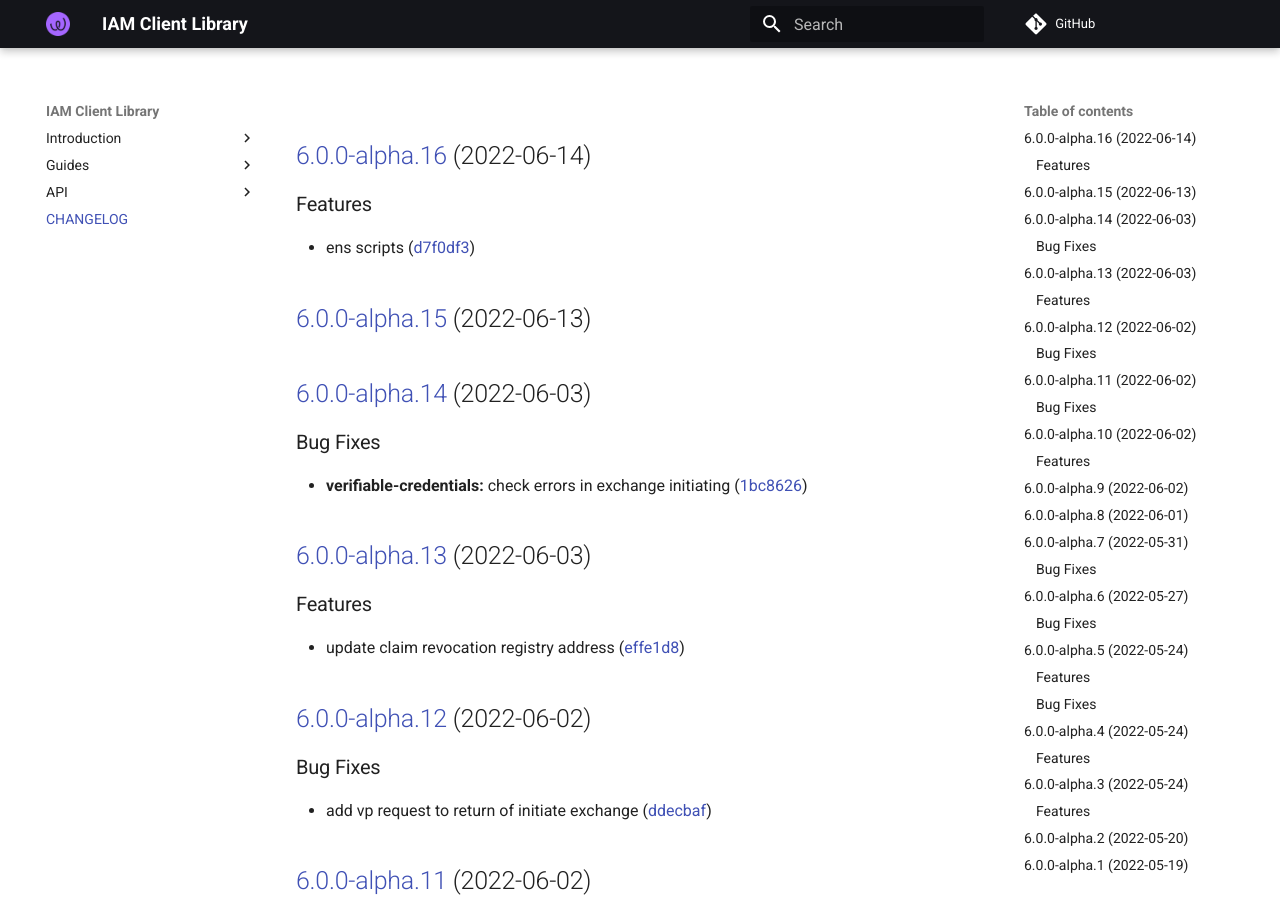
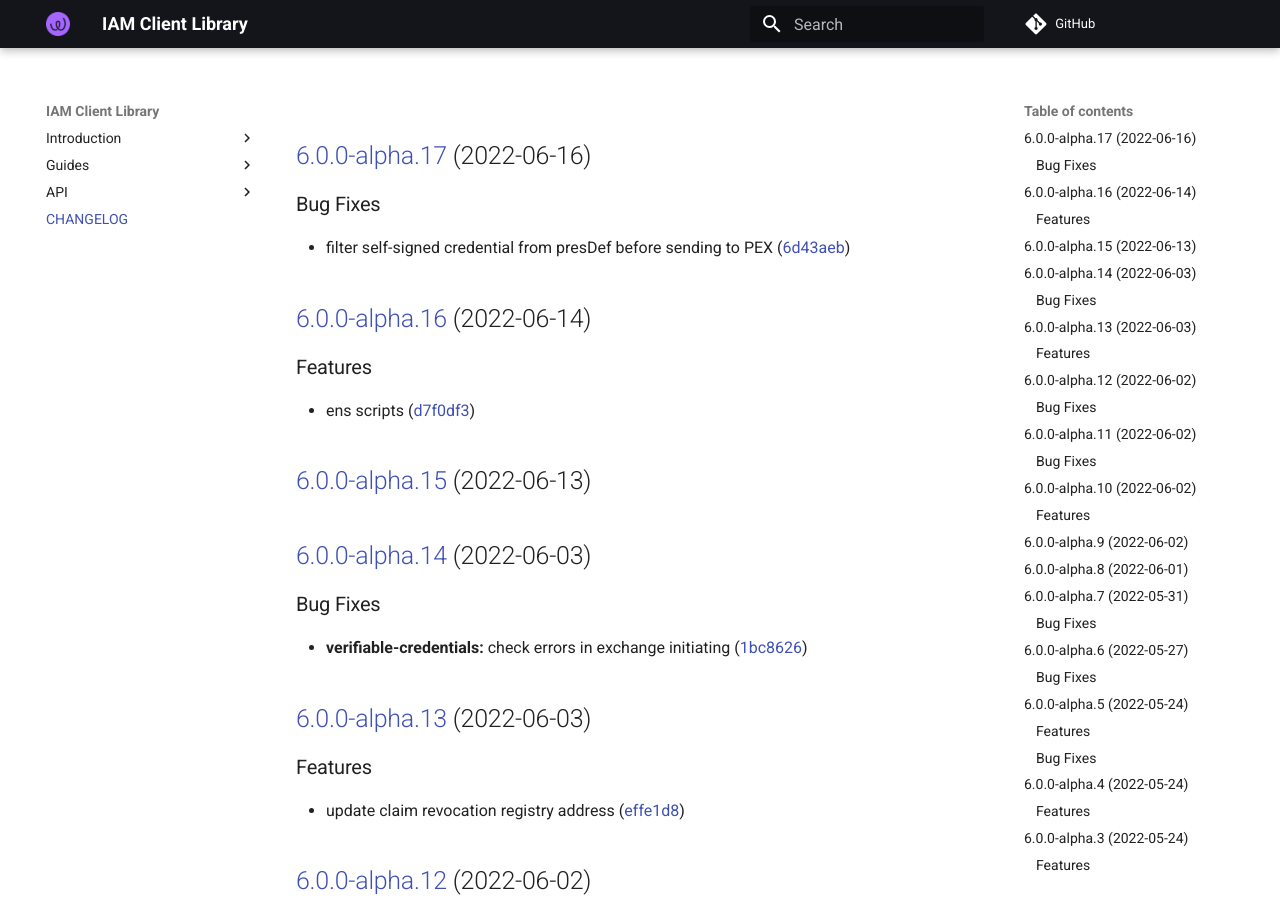
Before and after one commit to energywebfoundation/iam-client-lib, an MkDocs documentation site: the page built from docs/CHANGELOG.md, in a window 1280 px wide and 900 px high. Built offline with MkDocs 1.6.1 and Material for MkDocs 9.7.7, drawn with Linux system fonts in a browser that asks for light colours; comment, search, counter and statistics services are not loaded.

Commit message:
chore(release): 6.0.0-alpha.17 [skip ci]
## [6.0.0-alpha.17](https://github.com/energywebfoundation/iam-client-lib/compare/v6.0.0-alpha.16...v6.0.0-alpha.17) (2022-06-16)

### Bug Fixes

* filter self-signed credential from presDef before sending to PEX ([6d43aeb](https://github.com/energywebfoundation/iam-client-lib/commit/6d43aeb5d7b530461ec92be663b30626e641c9db))

```diff
--- a/docs/CHANGELOG.md
+++ b/docs/CHANGELOG.md
@@ -1,3 +1,10 @@
+## [6.0.0-alpha.17](https://github.com/energywebfoundation/iam-client-lib/compare/v6.0.0-alpha.16...v6.0.0-alpha.17) (2022-06-16)
+
+
+### Bug Fixes
+
+* filter self-signed credential from presDef before sending to PEX ([6d43aeb](https://github.com/energywebfoundation/iam-client-lib/commit/6d43aeb5d7b530461ec92be663b30626e641c9db))
+
 ## [6.0.0-alpha.16](https://github.com/energywebfoundation/iam-client-lib/compare/v6.0.0-alpha.15...v6.0.0-alpha.16) (2022-06-14)
 
 
--- a/package.json
+++ b/package.json
@@ -1,6 +1,6 @@
 {
   "name": "iam-client-lib",
-  "version": "6.0.0-alpha.16",
+  "version": "6.0.0-alpha.17",
   "description": "Library for Decentralized Identity and Access Management",
   "main": "dist/index.js",
   "module": "dist/index.esm.js",
```
